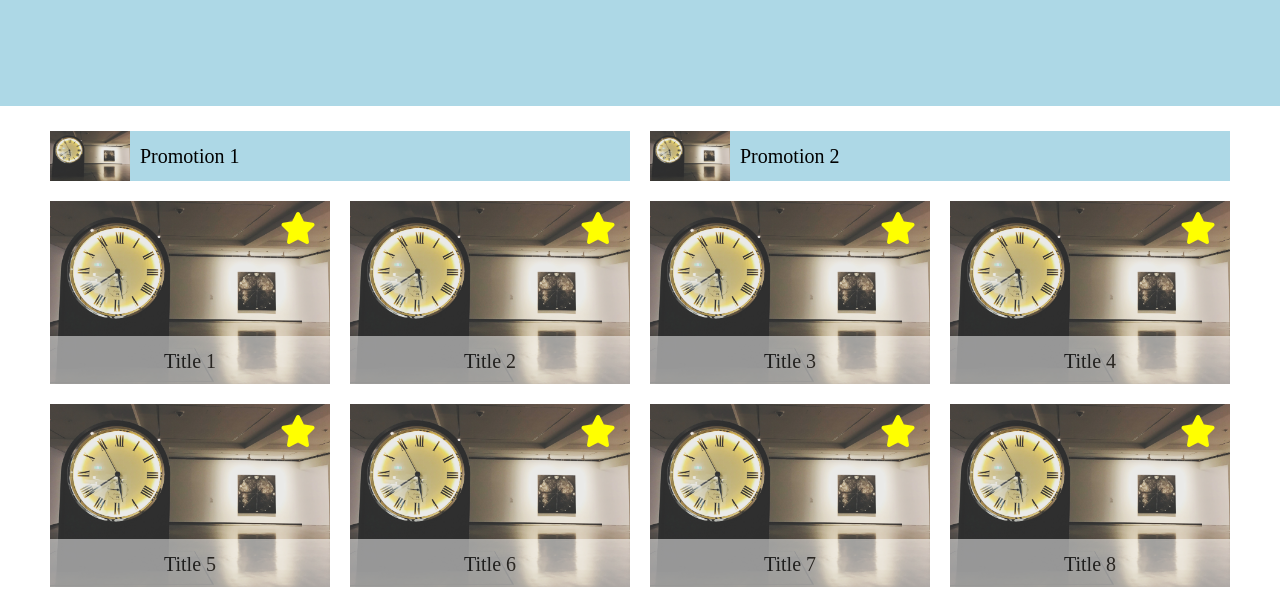
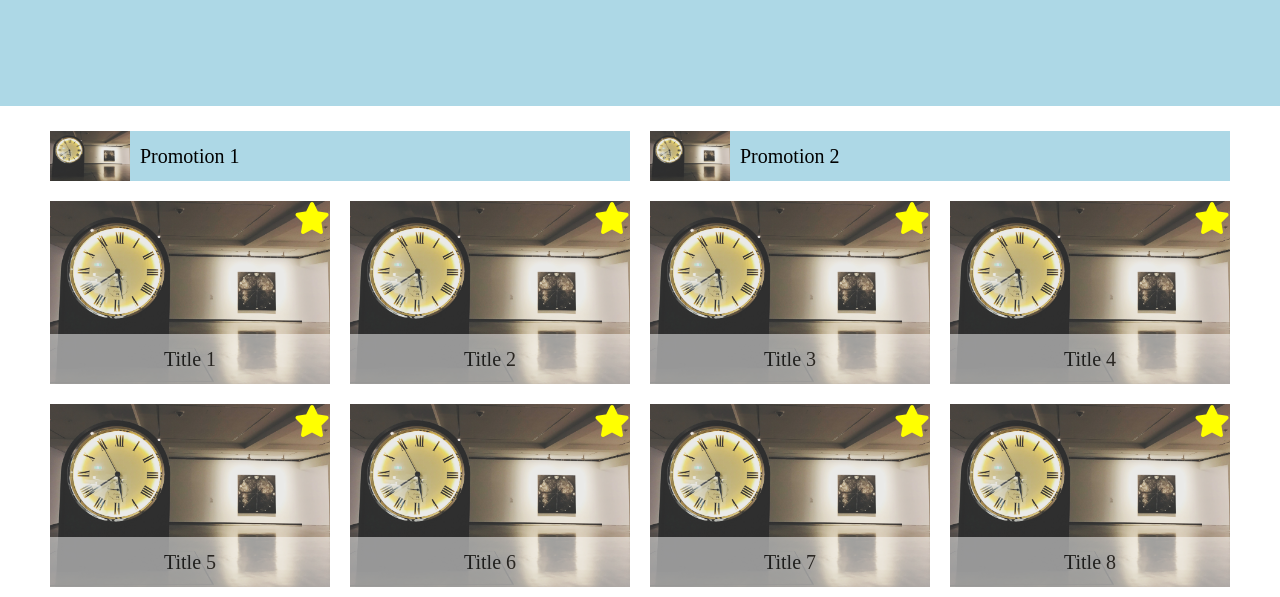
Before and after one commit to tian830426/week-1, a plain HTML site: page index.html in a window 1280 px wide. Shown: the part 244-841 px from the top of the page. Drawn offline with Linux system fonts and the light colour scheme.

Commit message:
star update

```diff
--- a/css/style.scss
+++ b/css/style.scss
@@ -142,8 +142,11 @@ body{
             }
 
             .box-btm{
-
+                width: 100%;
+                position: relative;
                 .btm-up,.btm-down{
+                    position: relative;
+                    width: 100%;
                     display: flex;
                     @include mac{
                         width: 100%;
@@ -155,6 +158,8 @@ body{
 
                     }
                     .btm-item{
+                    position: relative;
+                    width: 100%;
                     display:flex ;
                     @include iphone{
                             width: 100%;
@@ -163,82 +168,42 @@ body{
                             flex-wrap: wrap;
                         }
                     .item{
+                        width: 100%;
                         margin:10px;
                         position: relative;
-
-                        @include mac{
-                            position: relative;
-                        }
-                        @include iphone{
-                            position: relative;
-                        }
 
                         img{
                              width: 100%;
                              display: block;
                              //圖片底部白色留白消失
-                             position: relative;
-                             @include mac{
-                                position: relative;
-                            }
-                             @include iphone{
-                                position: relative;
-                            }
 
                         }
-                           p{
+                        p{
+                            width: 100%;
                             height:50px;
                             background-color:lightblue;
                             font-size: 1.25rem;
                             text-align: center;
                             line-height: 50px;
                             position: absolute;
-                            top: 135px;
-                            width: 280px;
+                            bottom: 0px;
+                            left:0px;
                             opacity: 0.5;
                             background:white;
-                            @include mac{
-                                width: 100%;
-                                height: 50px;
-                                position: absolute;
-                                top: 238px;
-                                left: 0px;
-                                // width: 400px;
-                            }
-                            @include iphone{
-                                position: absolute;
-                                width: 317.5px;
-                                height: 40px;
-                                top: 167px;
-                                line-height: 40px;
-                                text-align: center;
-
-                            }
                         }
                         .icon{
+                            width: 100%;
                             position: absolute;
-                            top:10px;
-                            left:230px;
+                            top:0px;
+                            // right:0px;
+                            text-align: end;
                             font-size: 2rem;
                             color: yellow;
-
-                            @include mac{
-                                position: absolute;
-                                top: 5px;
-                                left: 390px;
-
-                            }
-                            @include iphone{
-                                position: absolute;
-                                top: 10px;
-                                left:270px;
-                            }
                          }
                     }
                 }
             }
             }
-
     }
+        }
 }
-}
```
Also changed, not shown: index.html (+0 -2 lines), css/style.css, 2 other files.
